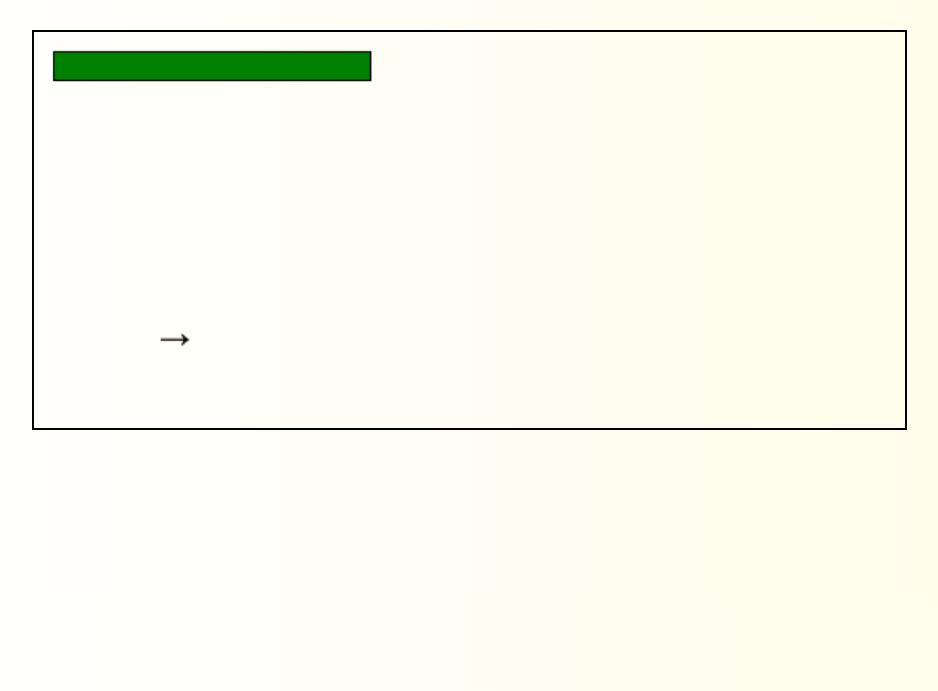
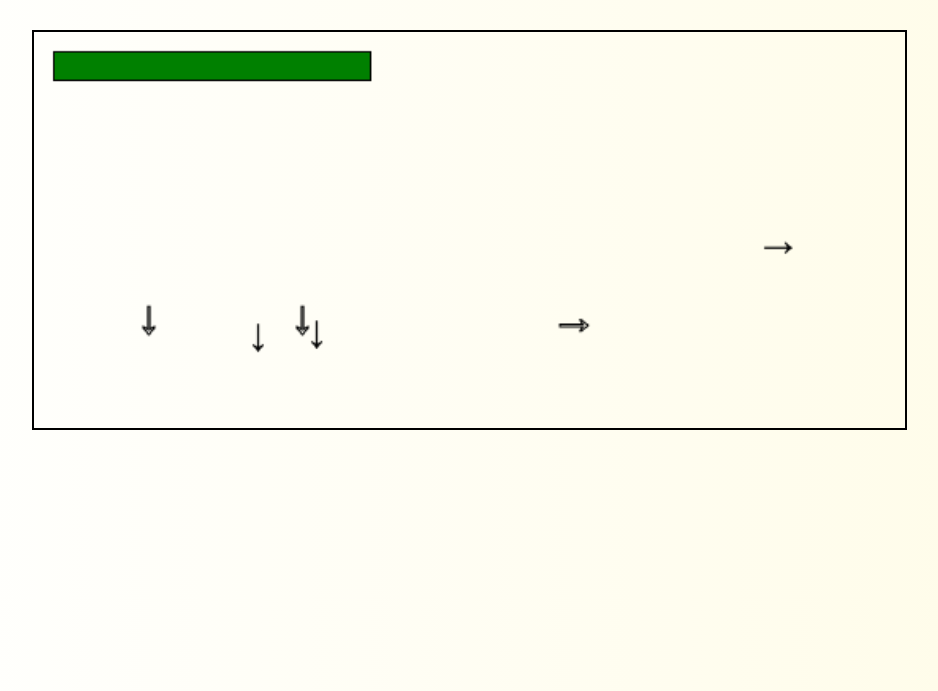
Before and after one commit to theMohSaleh/arrow-rhythm, a plain HTML site: page index.html in a window 1280 px wide. Both pictures are taken after a click on the button "Play". Shown: the part 109-800 px from the top of the page, without its empty margins (171-1109 px from the left). Drawn offline with Linux system fonts and the light colour scheme.

Commit message:
displaying arrows in a set sequence at set positions WIP

```diff
--- a/css/style.css
+++ b/css/style.css
@@ -96,8 +96,6 @@ button {
     }
 }
 
-
-
 .interactive-field {
     height: 150px;
     display: flex;
@@ -118,7 +116,7 @@ button {
 }
 
 .difficulty-button:hover {
-    color: blue;
+    color: darkorange;
     background-color: lightgray;
 }
 
@@ -142,10 +140,3 @@ button {
     justify-content: space-around;
     align-items: center;
 }
-
-/* #gameCanvas {
-    width: 800px;
-    height: 500px;
-    border: 1px black solid;
-    overflow: hidden;
-} */
--- a/js/app.js
+++ b/js/app.js
@@ -1,6 +1,4 @@
 /*-------------- Constants -------------*/
-
-const arrowArray = [];
 
 const arrowTypesArray = [
     "↑",
@@ -9,54 +7,29 @@ const arrowTypesArray = [
     "←",
 ];
 
+const levelCombos = [
+    ["→", "→", "↑", "↓"],
+    ["↑", "←", "↑", "↑"],
+    ["↑", "←", "↑", "↑"],
+    ["↑", "←", "↑", "↑"],
+    ["↑", "←", "↑", "↑"],
+    ["↑", "←", "↑", "↑"],
+    ["↑", "←", "↑", "↑"],
+    ["↑", "←", "↑", "↑"],
+    ["↑", "←", "↑", "↑"],
+    ["↑", "←", "↑", "↑"],
+    ["↑", "←", "↑", "↑"],
+    ["↑", "←", "↑", "↑"],
+]
+
+const errorMargin = 10;
+
+const arrowArray = [];
+
+
 const gameDifficulty = [
     'Easy', 'Normal', 'Hard',
 ]
-
-// arrow class that represents each arrow drawn on the screen
-class Arrow {
-    constructor(x, y, dx, dy, timer) {
-        this.x = x;
-        this.y = y;
-        this.dx = dx;
-        this.dy = dy;
-        this.timer = timer;
-        this.stopped = false;
-        this.arrowType = arrowTypesArray[Math.floor(Math.random() * 4)]
-
-        // set a time limit for each arrow drawn
-        // setTimeout(() => {
-        //     this.stopped = true;
-        // }, this.timer);
-
-        this.draw = function () {
-            ctx.font = "30px Arial"
-            ctx.fillText(this.arrowType, this.x, this.y);
-
-        }
-
-        this.update = function () {
-            if (this.stopped) {
-                return;
-            }
-
-            if (this.x + 40 > canvas.width || this.x - 1 < 0) {
-                this.dx = -this.dx;
-            }
-
-            // avoid hp bar
-            if (this.y + 96 > canvas.height * 1.3 || this.y - canvas.height / 20 < 50) {
-                this.dy = -this.dy;
-            }
-
-            this.x += this.dx;
-            this.y += this.dy;
-
-            this.draw();
-
-        }
-    }
-}
 
 
 /*---------- Variables (state) ---------*/
@@ -66,6 +39,7 @@ let arrCount;
 let diffIndex;
 let lose;
 let velocity;
+let game;
 
 /*----- Cached Element References  -----*/
 
@@ -81,9 +55,69 @@ const ctx = canvas.getContext("2d");
 
 /*-------------- Functions -------------*/
 
+// arrow class that represents each arrow drawn on the screen
+class Arrow {
+    constructor(x, y, dx, dy) {
+        this.x = x;
+        this.y = y;
+        this.dx = dx;
+        this.dy = dy;
+        this.stopped = false;
+        this.missed = false;
+        this.arrowType = arrowTypesArray[Math.floor(Math.random() * 4)]
+
+        this.draw = function () {
+            ctx.font = "30px Arial"
+            ctx.fillText(this.arrowType, this.x, this.y);
+            ctx.strokeText(this.arrowType, x + 40, y + 40)
+        }
+
+        this.update = function () {
+            if (this.stopped) {
+                console.log('arrow stopped');
+                return;
+            }
+
+            if (this.x > canvas.width - 40 || this.x - 1 < 0) {
+                this.dx = -this.dx;
+            }
+
+            // avoid hp bar
+            if (this.y + 96 > canvas.height * 1.3 || this.y - canvas.height / 20 < 50) {
+                this.dy = -this.dy;
+            }
+
+            this.x += this.dx;
+            this.y += this.dy;
+
+            // set a time limit for each arrow drawn
+            setTimeout(() => {
+                this.missed = true;
+                this.stopped = true;
+                return
+            }, 3100);
+
+            // let keyPressed = logKey();
+
+            // console.log(keyPressed);
+
+            // if (this.x === x + errorMargin || this.x === x - errorMargin)
+            // {
+            //     switch (e.code) {
+            //         case 'ArrowUp':
+
+            //     }
+            //     console.log("timed correctly");
+            // }
+
+            this.draw();
+        }
+    }
+}
+
 function init() {
     hp = 100;
-    arrCount = 1;
+    arrCount = 0;
     // on first initialize, set index to 0
     if (!diffIndex) {
         diffIndex = 0;
@@ -103,7 +137,10 @@ render();
 function startGame() {
     playBtn.classList.add('hidden');
     diffSection.classList.add('hidden');
-
+    arrCount = 0;
+    while (arrowArray.length > 0) {
+        arrowArray.pop();
+    }
 
     switch (gameDifficulty[diffIndex]) {
         case 'Easy':
@@ -113,14 +150,22 @@ function startGame() {
             velocity = 2;
             break;
         case 'Hard':
-            velocity = 3;
+            velocity = 4;
             break;
     }
 
     generateArrows();
-    setInterval(increase, 1000);
+    game = setInterval(() => {
+        pen = setTimeout(() => {
+            // console.log(arrowArray[arrCount].missed);
+
+            // if (arrowArray[arrCount].missed) {
+            hp -= 10;
+            // }
+        }, 3000)
+        arrCount++;
+    }, 1000);
     drawGame();
-    // setTimeout(drawGame, 3000);
 }
 
 function generateArrows() {
@@ -128,23 +173,17 @@ function generateArrows() {
 
         let xMove = (Math.floor(Math.random() * canvas.width));
         let yMove = (Math.floor(Math.random() + canvas.height - 100));
-        let randomNum = (Math.floor(Math.random() * 10) * 1000);
 
-        arrowArray.push(new Arrow(xMove, yMove, velocity, velocity, randomNum))
+        arrowArray.push(new Arrow(xMove, yMove, velocity, velocity))
     }
 }
-
-// function drawFrame() {
-//     ctx.clearRect(0, 0, canvas.width / 20, canvas.height / 20);
-//     for (let i = 0; i < arrowArray.length; i++) {
-//         arrowArray[i].update();
-//     }
-//     requestAnimationFrame(drawFrame);
-// }
 
 function gameOver() {
     diffSection.classList.remove('hidden');
     retryBtn.classList.remove('hidden');
+    lose = true;
+    clearInterval(game);
+    clearTimeout(pen);
 }
 
 function drawGame() {
@@ -163,15 +202,17 @@ function drawGame() {
     ctx.restore();
 
     //render arrow
-    if (arrCount < 50) {
+    if (arrCount < 10) {
         spawnArrow();
     } else {
         console.log('count ended');
-        return
+        setTimeout(gameOver, 3500);
+        return;
     }
 
     // if hp is at 0, stop call gameover and stop drawing
-    if (lose) {
+    if (hp <= 0) {
+        gameOver();
         return;
     }
 
@@ -179,18 +220,11 @@ function drawGame() {
     requestAnimationFrame(drawGame)
 }
 
-function increase() {
-    // let xMove = (Math.floor(Math.random() * canvas.width));
-    // let yMove = (Math.floor(Math.random() + canvas.height - 100));
-    // let randomNum = (Math.floor(Math.random() * 10) * 1000);
-
-    // arrowArray.push(new Arrow(xMove, yMove, velocity, velocity, randomNum))
-
-    arrCount++;
-}
-
 function spawnArrow() {
-    arrowArray[arrCount - 1].update();
+    arrowArray[arrCount].update();
+    arrowArray[arrCount + 1].update();
+    arrowArray[arrCount + 2].update();
+    // arrowArray[arrCount + 3].update();
 }
 
 
@@ -234,3 +268,9 @@ function handleRetryClick() {
 playBtn.addEventListener('click', handlePlayClick);
 retryBtn.addEventListener('click', handleRetryClick);
 diffSection.addEventListener('click', handleDiffClick);
+
+document.addEventListener('keyup', logKey)
+
+function logKey(e) {
+    console.log(e.code);
+}
```
